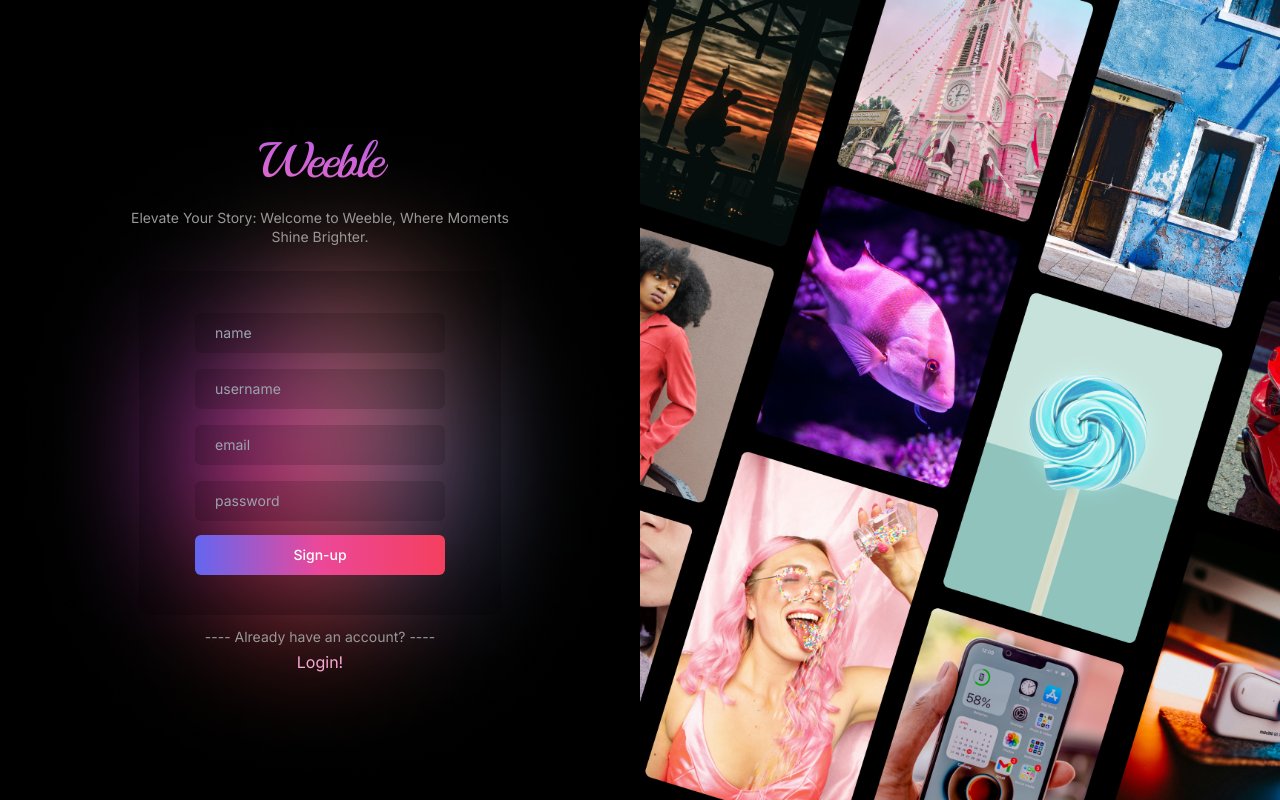
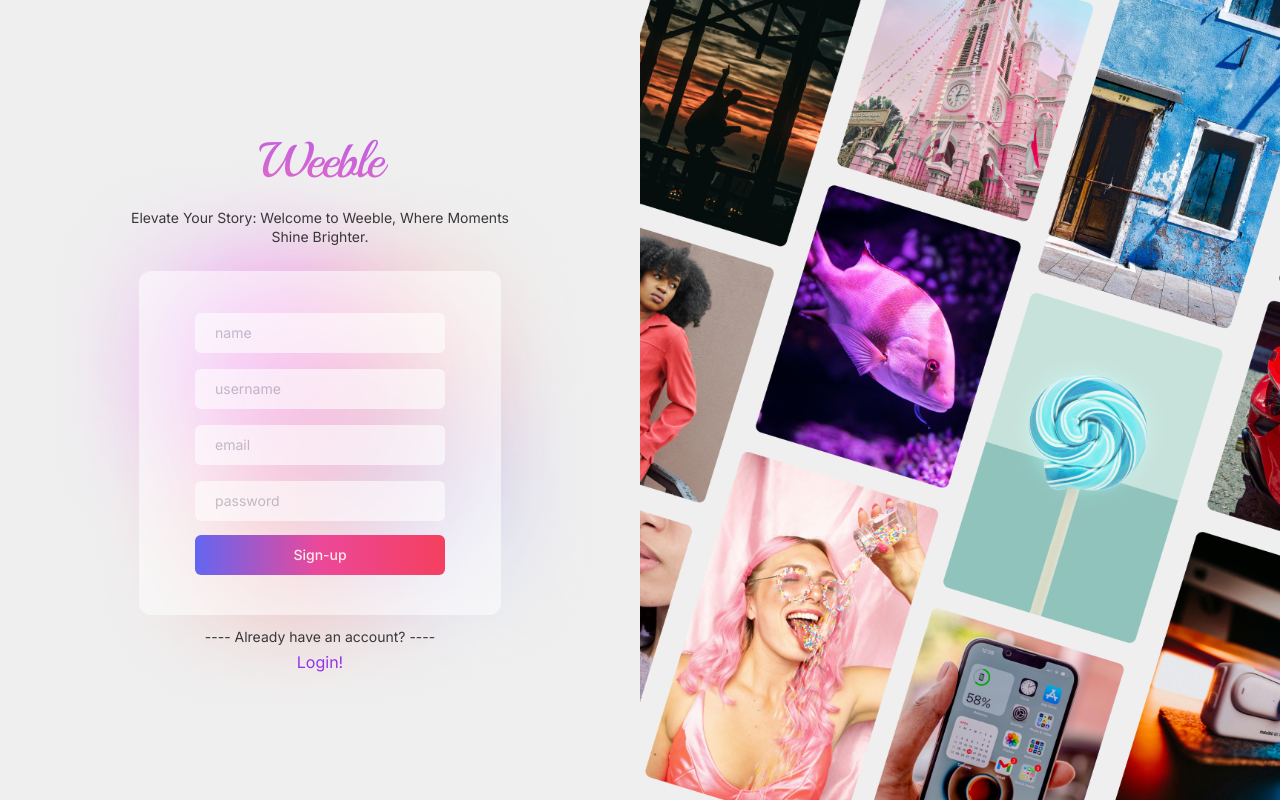
Before and after one commit to SneakyBuzZ/Weeble-Social-Media-App, a React (Vite) app: page /sign-up in a window 1280 px wide. Built offline with nearby package versions, Linux system fonts and the light colour scheme; no server answers; the HTML template or start-up script is replaced by a standard one.

Commit message:
Theme switcher added

```diff
--- a/src/App.tsx
+++ b/src/App.tsx
@@ -1,25 +1,43 @@
-import { Routes , Route } from "react-router-dom"
-import { HomePage } from "./_root/pages"
-import { SigninForm,SignupForm } from "./_auth/forms"
-import AuthLayout from "./_auth/AuthLayout"
-import RootLayout from "./_root/RootLayout"
+import { Routes, Route } from "react-router-dom";
+import { HomePage } from "./_root/pages";
+import { SigninForm, SignupForm } from "./_auth/forms";
+import AuthLayout from "./_auth/AuthLayout";
+import RootLayout from "./_root/RootLayout";
+import { useEffect, useState } from "react";
+import { ThemeProvider } from "./contexts/themeContext";
 
-function App(){
+function App() {
+  const [theme, settheme] = useState("light");
+
+  const darkmode = () => {
+    settheme("dark");
+  };
+
+  const lightmode = () => {
+    settheme("light");
+  };
+
+  useEffect(() => {
+    document.querySelector("html")?.classList.remove("light", "dark");
+    document.querySelector("html")?.classList.add(theme);
+  }, [theme]);
+
   return (
+    <ThemeProvider value={{ theme, darkmode, lightmode }}>
       <main className="flex h-screen">
         <Routes>
-        <Route element={<AuthLayout/>}>
-          <Route path="/sign-in" element={<SigninForm/>}/>
-          <Route path="/sign-up" element={<SignupForm/>}/>
+          <Route element={<AuthLayout />}>
+            <Route path="/sign-in" element={<SigninForm />} />
+            <Route path="/sign-up" element={<SignupForm />} />
           </Route>
 
-
-      <Route element={<RootLayout/>}>
-        <Route index element={<HomePage/>}/>
+          <Route element={<RootLayout />}>
+            <Route index element={<HomePage />} />
           </Route>
         </Routes>
       </main>
-  )
+    </ThemeProvider>
+  );
 }
 
-export default App
+export default App;
--- a/src/_auth/AuthLayout.tsx
+++ b/src/_auth/AuthLayout.tsx
@@ -1,22 +1,28 @@
-import { Outlet, Navigate } from "react-router-dom"
+import { Outlet, Navigate } from "react-router-dom";
 
 function AuthLayout() {
   const isAuthenticated = false;
   return (
     <>
-    {isAuthenticated?(
-      <Navigate to="/"/>
-    ):(
+      {isAuthenticated ? (
+        <Navigate to="/" />
+      ) : (
         <>
+          <div className="size-full bg-[#EFEFEF] dark:bg-black flex">
             <section className="flex flex-1 justify-center items-center flex-col">
               <Outlet />
             </section>
 
-      <img src="/auth-side.png" alt="AUTH-SIDE" className=" hidden lg:block h-screen w-1/2 object-cover bg-no-repeat"/>
+            <img
+              src="/auth-side.png"
+              alt="AUTH-SIDE"
+              className=" hidden lg:block h-screen w-1/2 object-cover bg-no-repeat"
+            />
+          </div>
         </>
       )}
     </>
-  )
+  );
 }
 
-export default AuthLayout
+export default AuthLayout;
--- a/src/_auth/forms/SignupForm.tsx
+++ b/src/_auth/forms/SignupForm.tsx
@@ -1,33 +1,35 @@
-import { z } from "zod"
-import { zodResolver } from "@hookform/resolvers/zod"
-import {Form, FormControl, FormField, FormItem, FormMessage,} from "@/components/ui/form"
-import { Input } from "@/components/ui/input"
+import { z } from "zod";
+import { zodResolver } from "@hookform/resolvers/zod";
+import {
+  Form,
+  FormControl,
+  FormField,
+  FormItem,
+  FormMessage,
+} from "@/components/ui/form";
+import { Input } from "@/components/ui/input";
 
-import { SignupValidation } from "@/lib/validation"
-import { Button } from "@/components/ui/button"
-import { useForm } from "react-hook-form"
-import { Link } from "react-router-dom"
-import Loader from "@/components/shared/Loader"
-import { createUserAccount } from "@/lib/appwrite/api"
-
-
-
-
+import { SignupValidation } from "@/lib/validation";
+import { Button } from "@/components/ui/button";
+import { useForm } from "react-hook-form";
+import { Link } from "react-router-dom";
+import Loader from "@/components/shared/Loader";
+import { createUserAccount } from "@/lib/appwrite/api";
+import ThemeSwitcher from "@/components/shared/ThemeSwitcher";
 
 function SignupForm() {
-
   const isLoader = false;
 
   // 1. Define your form.
   const form = useForm<z.infer<typeof SignupValidation>>({
     resolver: zodResolver(SignupValidation),
     defaultValues: {
-      name:"",
+      name: "",
       username: "",
-      email : "",
-      password : "",
+      email: "",
+      password: "",
     },
-  })
+  });
 
   // 2. Define a submit handler.
   async function onSubmit(values: z.infer<typeof SignupValidation>) {
@@ -37,22 +39,36 @@ function SignupForm() {
 
   return (
     <>
-    <img className="mt-24 opacity-50 md:opacity-100 h-screen" src="/gradient.png" alt="gradient" />
-    <Form  {...form}>
-      <div className="fixed inset-0  flex-center flex-col item-center w-screen md:w-full lg:w-1/2">
+      <div className="form size-full flex justify-center items-center">
+        <Form {...form}>
+          <div className="flex-center flex-col item-center w-screen md:w-full">
+            <ThemeSwitcher>
+              <h1 className="h1-kaushik w-full text-center playball-regular purple-to-pink">
+                Weeble
+              </h1>
+            </ThemeSwitcher>
 
-        <h1 className="h1-kaushik w-full text-center playball-regular purple-to-pink">Weeble</h1>
+            <h1 className="small-regular text-gray-light w-72 md:w-96 text-center my-3">
+              Elevate Your Story: Welcome to Weeble, Where Moments Shine
+              Brighter.
+            </h1>
 
-        <h1 className="small-regular text-gray-light w-72 md:w-96 text-center my-3 ">Elevate Your Story: Welcome to Weeble, Where Moments Shine Brighter.</h1>
-
-        <form onSubmit={form.handleSubmit(onSubmit)} className=" flex flex-col gap-3 bg-gray-300 md:bg-[#00000033] my-3 rounded-xl bg-opacity-5 md:bg-opacity-60 px-14 py-10 items-center">
+            <form
+              onSubmit={form.handleSubmit(onSubmit)}
+              className=" flex flex-col gap-3  dark:bg-[#0000006d] bg-[#ffffff8e] my-3 rounded-xl bg-opacity-5 md:bg-opacity-60 px-14 py-10 items-center size-72 md:size-auto justify-center"
+            >
               <FormField
                 control={form.control}
                 name="name"
                 render={({ field }) => (
                   <FormItem>
                     <FormControl>
-                  <Input placeholder="name" className="bg-black bg-opacity-15 border-none my-[2px]  px-5" type="text"  {...field} />
+                      <Input
+                        placeholder="name"
+                        className="bg-white dark:bg-opacity-5 opacity-60 border-none my-[2px]  px-5 h-8 md:h-10 w-52 md:w-full "
+                        type="text"
+                        {...field}
+                      />
                     </FormControl>
                     <FormMessage />
                   </FormItem>
@@ -65,7 +81,12 @@ function SignupForm() {
                 render={({ field }) => (
                   <FormItem>
                     <FormControl>
-                  <Input placeholder="username" className="bg-black bg-opacity-15 border-none my-[2px] px-5" type="text"  {...field} />
+                      <Input
+                        placeholder="username"
+                        className="bg-white dark:bg-opacity-5 opacity-60 border-none my-[2px] px-5 h-8 md:h-10 w-52 md:w-full"
+                        type="text"
+                        {...field}
+                      />
                     </FormControl>
                     <FormMessage />
                   </FormItem>
@@ -78,7 +99,12 @@ function SignupForm() {
                 render={({ field }) => (
                   <FormItem>
                     <FormControl>
-                  <Input placeholder="email" className="bg-black bg-opacity-15 border-none my-[2px] px-5" type="email"  {...field} />
+                      <Input
+                        placeholder="email"
+                        className="bg-white dark:bg-opacity-5 opacity-60 border-none my-[2px] px-5 h-8 md:h-10 w-52 md:w-full"
+                        type="email"
+                        {...field}
+                      />
                     </FormControl>
                     <FormMessage />
                   </FormItem>
@@ -91,27 +117,41 @@ function SignupForm() {
                 render={({ field }) => (
                   <FormItem>
                     <FormControl>
-                  <Input placeholder="password" className="bg-black bg-opacity-15 border-none my-[2px] px-5" type="password"  {...field} />
+                      <Input
+                        placeholder="password"
+                        className="bg-white dark:bg-opacity-5 opacity-60 border-none my-[2px] px-5 h-8 md:h-10 w-52 md:w-full"
+                        type="password"
+                        {...field}
+                      />
                     </FormControl>
                     <FormMessage />
                   </FormItem>
                 )}
               />
 
-          <Button type="submit" className="bg-gradient-to-r from-indigo-500 via-pink-500 to-rose-500 w-full">
-            {isLoader? (
-              <Loader/>
-            ):"Sign-up"}
+              <Button
+                type="submit"
+                className="bg-gradient-to-r from-indigo-500 via-pink-500 to-rose-500 text-[#feeaea] h-8 md:h-10 w-24 md:w-full"
+              >
+                {isLoader ? <Loader /> : "Sign-up"}
               </Button>
-
             </form>
 
-        <h1 className="small-regular md:text-md text-gray-light"> ---- Already have an account? ----</h1>
-        <Link className="text-md text-pink-300 mt-1" to="/sign-in">Login!</Link>
+            <h1 className="small-regular md:text-md text-gray-light">
+              {" "}
+              ---- Already have an account? ----
+            </h1>
+            <Link
+              className="text-md dark:text-purple-300 text-purple-600  mt-1"
+              to="/sign-in"
+            >
+              Login!
+            </Link>
           </div>
         </Form>
+      </div>
     </>
-  )
+  );
 }
 
-export default SignupForm
+export default SignupForm;
--- /dev/null
+++ b/src/components/shared/ThemeSwitcher.tsx
@@ -0,0 +1,21 @@
+import useTheme from "@/contexts/themeContext";
+
+type ThemeSwitcherProps = {
+  children: React.ReactNode;
+};
+
+function ThemeSwitcher({ children }: ThemeSwitcherProps) {
+  const { theme, darkmode, lightmode } = useTheme();
+
+  const themeChange = () => {
+    if (theme === "light") darkmode();
+    else lightmode();
+  };
+  return (
+    <button className="w-full" onClick={() => themeChange()}>
+      {children}
+    </button>
+  );
+}
+
+export default ThemeSwitcher;
--- /dev/null
+++ b/src/contexts/themeContext.ts
@@ -0,0 +1,14 @@
+import { useContext } from "react";
+import { createContext } from "react";
+
+export const themeContext = createContext({
+  theme: "light",
+  darkmode: () => {},
+  lightmode: () => {},
+});
+
+export const ThemeProvider = themeContext.Provider;
+
+export default function useTheme() {
+  return useContext(themeContext);
+}
--- a/src/index.css
+++ b/src/index.css
@@ -3,6 +3,10 @@
 @tailwind base;
 @tailwind components;
 @tailwind utilities;
+
+.form {
+  background: url("/gradient.png") center no-repeat;
+}
 
 @layer base {
   * {
@@ -10,7 +14,7 @@
   }
 
   body {
-    @apply bg-dark-1 text-white min-h-screen font-inter;
+    @apply min-h-screen font-inter;
   }
 }
 
@@ -24,11 +28,11 @@
   }
 
   .text-gray-light {
-    @apply text-[#989898]
+    @apply dark:text-[#747474] text-[#383838]
   }
 
   .text-gray-dark {
-    @apply text-[#616161]
+    @apply text-[#383838]
   }
 
   /* TYPOGRAPHY */
```
Also changed, not shown: public/gradient.png. Lines whose indentation alone changed are shown as unchanged.
